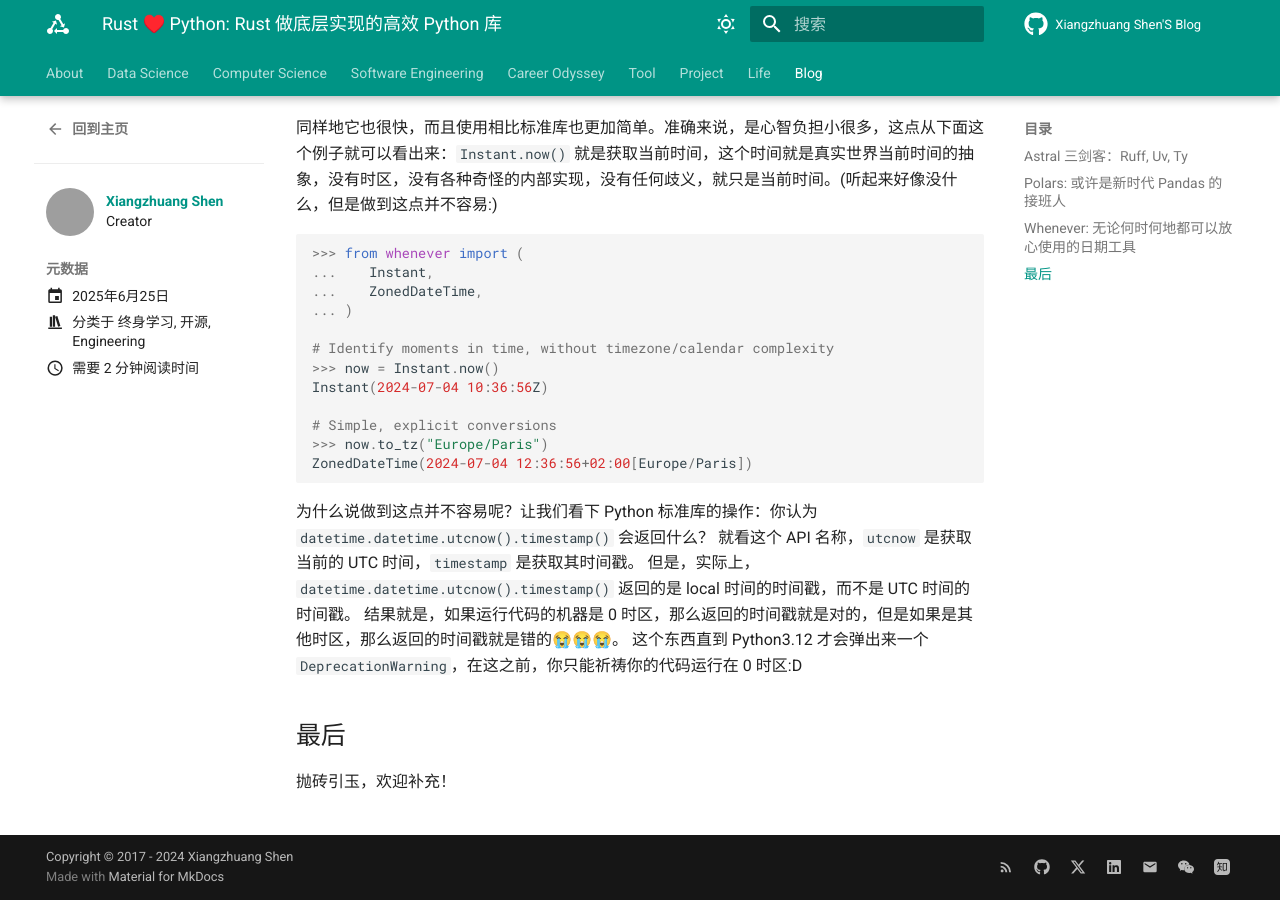
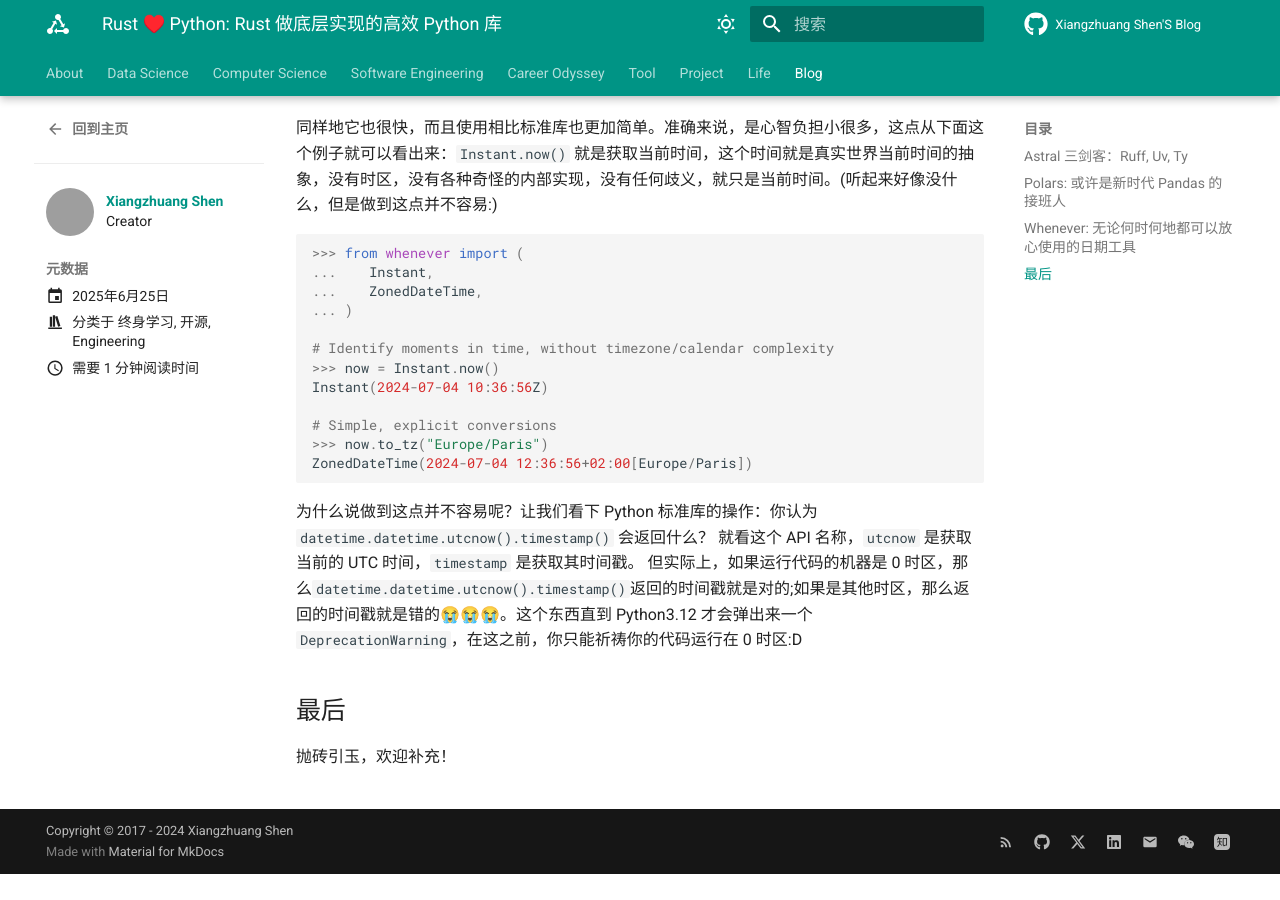
Before and after one commit to shenxiangzhuang/shenxiangzhuang.github.io, an MkDocs documentation site: the page built from docs/blog/posts/rust_and_python.md, in a window 1280 px wide and 900 px high, scrolled down 1033 px. Built offline with MkDocs 1.6.1 and Material for MkDocs 9.7.7, drawn with Linux system fonts in a browser that asks for light colours; comment, search, counter and statistics services are not loaded; after the commit the page ends 1907 px from its top, so only the background shows below that; grey boxes are pictures that could not be loaded.

Commit message:
fix(blog): statement (#291)

```diff
--- a/docs/blog/posts/rust_and_python.md
+++ b/docs/blog/posts/rust_and_python.md
@@ -59,9 +59,7 @@ ZonedDateTime(2024-07-04 12:36:56+02:00[Europe/Paris])
 
 为什么说做到这点并不容易呢？让我们看下 Python 标准库的操作：你认为`datetime.datetime.utcnow().timestamp()` 会返回什么？
 就看这个 API 名称，`utcnow` 是获取当前的 UTC 时间，`timestamp` 是获取其时间戳。
-但是，实际上，`datetime.datetime.utcnow().timestamp()` 返回的是 local 时间的时间戳，而不是 UTC 时间的时间戳。
-结果就是，如果运行代码的机器是 0 时区，那么返回的时间戳就是对的，但是如果是其他时区，那么返回的时间戳就是错的😭😭😭。
-这个东西直到 Python3.12 才会弹出来一个 `DeprecationWarning`，在这之前，你只能祈祷你的代码运行在 0 时区:D
+但实际上，如果运行代码的机器是 0 时区，那么`datetime.datetime.utcnow().timestamp()`返回的时间戳就是对的;如果是其他时区，那么返回的时间戳就是错的😭😭😭。这个东西直到 Python3.12 才会弹出来一个 `DeprecationWarning`，在这之前，你只能祈祷你的代码运行在 0 时区:D
 
 ## 最后
 
```
